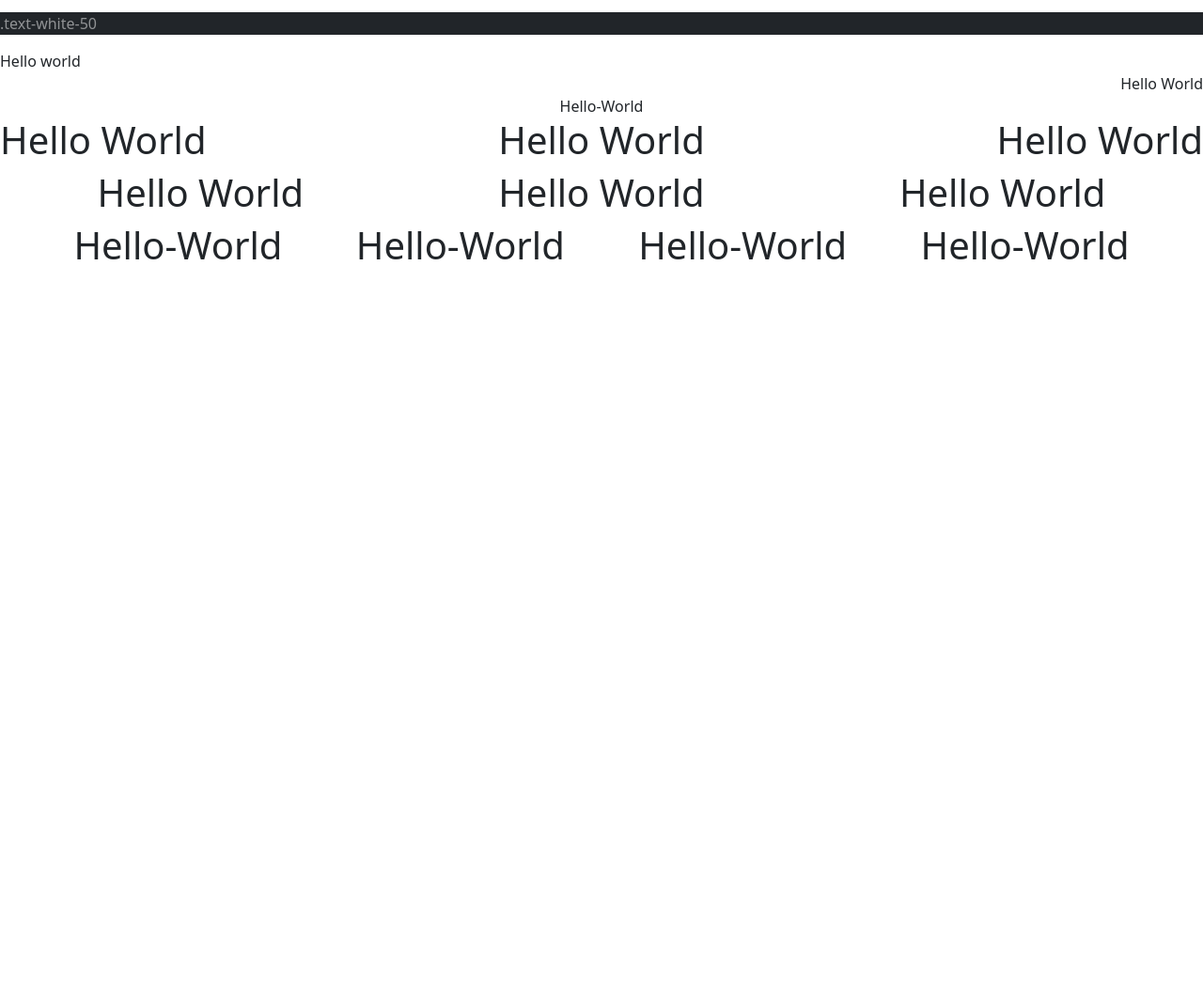
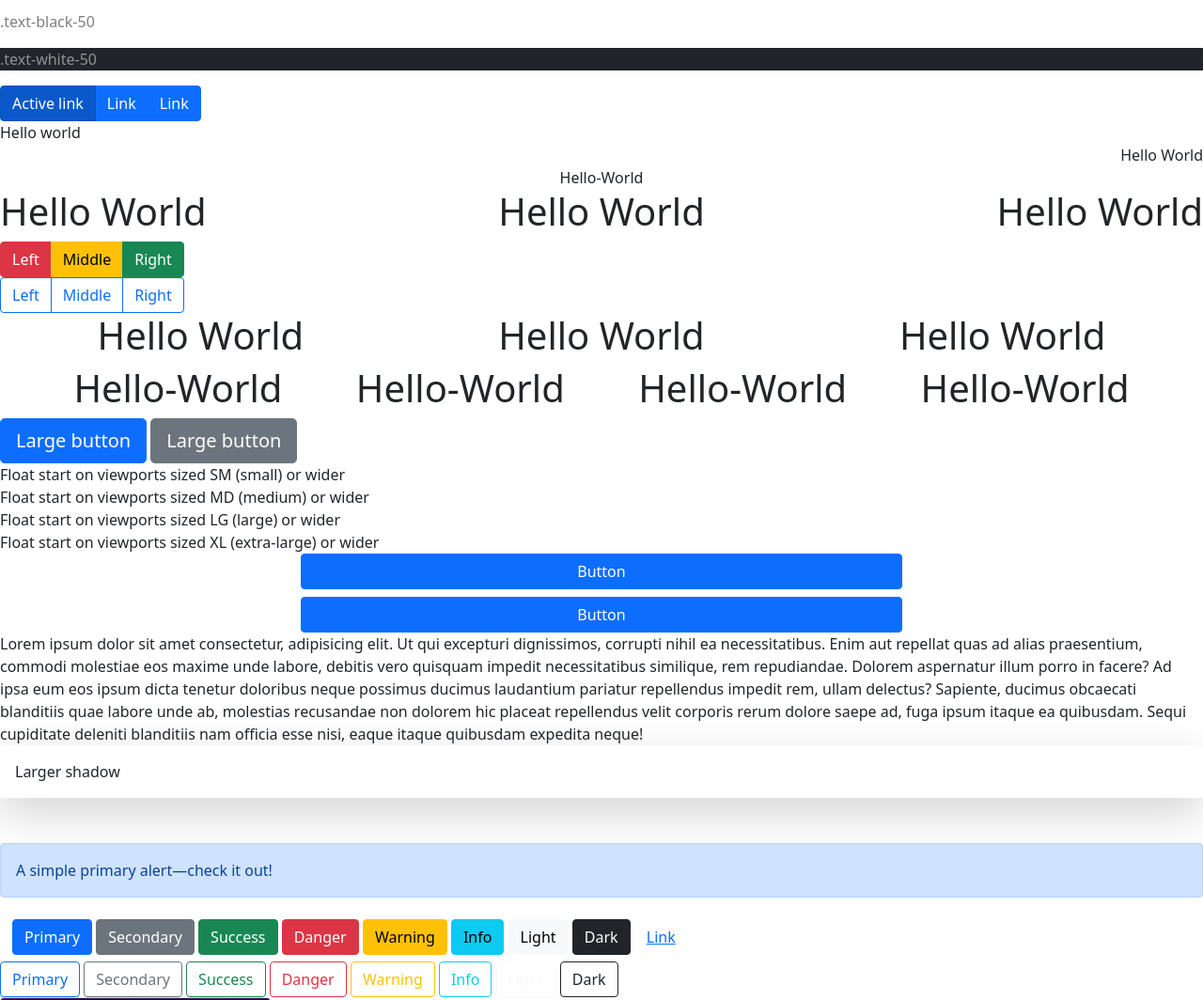
Before and after one commit to imrakim/CSS_framework_Bootstrap5, a plain HTML site: page index.html in a window 1280 px wide. Shown: the part 944-2008 px from the top of the page at 94% size. Before the commit the page ends 1237 px from the top, so only its background shows below. Drawn offline with nearby package versions, Linux system fonts and the light colour scheme.

Commit message:
learning button card alert shadow and other etc'

```diff
--- a/index.html
+++ b/index.html
@@ -1,17 +1,18 @@
 <!DOCTYPE html>
 <html lang="en">
+
 <head>
     <meta charset="UTF-8">
     <meta name="viewport" content="width=device-width, initial-scale=1.0">
     <title>Learn Bootstrap 5</title>
-    <link href="https://cdn.jsdelivr.net/npm/bootstrap@5.0.2/dist/css/bootstrap.min.css" rel="stylesheet" integrity="sha384-EVSTQN3/azprG1Anm3QDgpJLIm9Nao0Yz1ztcQTwFspd3yD65VohhpuuCOmLASjC" crossorigin="anonymous">
+    <link href="https://cdn.jsdelivr.net/npm/bootstrap@5.0.2/dist/css/bootstrap.min.css" rel="stylesheet"
+        integrity="sha384-EVSTQN3/azprG1Anm3QDgpJLIm9Nao0Yz1ztcQTwFspd3yD65VohhpuuCOmLASjC" crossorigin="anonymous">
 </head>
+
 <body>
     <div class="container">
         <h1 class="bg-danger">Hello world</h1>
-        <h2 class="bg-secondary">
-            Hello World
-        </h2>
+        <h2 class="bg-secondary">Hello World</h2>
         <h3 class="bg-success">Hello world</h3>
         <h4 class="bg-warning">Hello World</h4>
         <h5 class="bg-info">Hello world</h5>
@@ -29,6 +30,9 @@
         <span class="border-bottom">Hello World</span>
         <span class="border-start">Hello World</span>
     </div>
+    <button type="button" class="btn btn-primary">
+        Notifications <span class="badge bg-secondary">4</span>
+    </button>
     <div class="color">
         <p class="text-primary">.text-primary</p>
         <p class="text-secondary">.text-secondary</p>
@@ -44,6 +48,15 @@
         <p class="text-black-50">.text-black-50</p>
         <p class="text-white-50 bg-dark">.text-white-50</p>
     </div>
+    <div class="grp-btn">
+        <div class="btn-group">
+            <a href="#" class="btn btn-primary active" aria-current="page">Active link</a>
+            <a href="#" class="btn btn-primary">Link</a>
+            <a href="#" class="btn btn-primary">Link</a>
+          </div>
+    </div>
+    <div class="outline-grp-btn">
+    </div>
     <div class="d-flex justify-content-start">Hello world</div>
     <div class="d-flex justify-content-end">Hello World</div>
     <div class="d-flex justify-content-center">Hello-World</div>
@@ -51,6 +64,18 @@
         <h1>Hello World</h1>
         <h1>Hello World</h1>
         <h1>Hello World</h1>
+    </div>
+    <div class="mixed-btn">
+        <div class="btn-group" role="group" aria-label="Basic mixed styles example">
+            <button type="button" class="btn btn-danger">Left</button>
+            <button type="button" class="btn btn-warning">Middle</button>
+            <button type="button" class="btn btn-success">Right</button>
+          </div>
+    </div>
+    <div class="btn-group" role="group" aria-label="Basic outlined example">
+        <button type="button" class="btn btn-outline-primary">Left</button>
+        <button type="button" class="btn btn-outline-primary">Middle</button>
+        <button type="button" class="btn btn-outline-primary">Right</button>
       </div>
     <div class="d-flex justify-content-around">
         <h1>Hello World</h1>
@@ -63,5 +88,65 @@
         <h1>Hello-World</h1>
         <h1>Hello-World</h1>
     </div>
+    <div class="big-btn">
+        <button type="button" class="btn btn-primary btn-lg">Large button</button>
+<button type="button" class="btn btn-secondary btn-lg">Large button</button>
+    </div>
+    <div class="float">
+        <div class="float-sm-start">Float start on viewports sized SM (small) or wider</div><br>
+        <div class="float-md-start">Float start on viewports sized MD (medium) or wider</div><br>
+        <div class="float-lg-start">Float start on viewports sized LG (large) or wider</div><br>
+        <div class="float-xl-start">Float start on viewports sized XL (extra-large) or wider</div><br>
+    </div>
+    <div class="center-btn">
+        <div class="d-grid gap-2 col-6 mx-auto">
+            <button class="btn btn-primary" type="button">Button</button>
+            <button class="btn btn-primary" type="button">Button</button>
+          </div>
+    </div>
+    <div class="overflow-scroll">Lorem ipsum dolor sit amet consectetur, adipisicing elit. Ut qui excepturi dignissimos,
+        corrupti nihil ea necessitatibus. Enim aut repellat quas ad alias praesentium, commodi molestiae eos maxime unde
+        labore, debitis vero quisquam impedit necessitatibus similique, rem repudiandae. Dolorem aspernatur illum porro
+        in facere? Ad ipsa eum eos ipsum dicta tenetur doloribus neque possimus ducimus laudantium pariatur repellendus
+        impedit rem, ullam delectus? Sapiente, ducimus obcaecati blanditiis quae labore unde ab, molestias recusandae
+        non dolorem hic placeat repellendus velit corporis rerum dolore saepe ad, fuga ipsum itaque ea quibusdam. Sequi
+        cupiditate deleniti blanditiis nam officia esse nisi, eaque itaque quibusdam expedita neque!
+    </div>
+    <div class="shadow-lg p-3 mb-5 bg-body rounded">Larger shadow</div>
+    <div class="alert alert-primary" role="alert">
+        A simple primary alert—check it out!
+    </div>
+    <div class="btn">
+        <button type="button" class="btn btn-primary">Primary</button>
+        <button type="button" class="btn btn-secondary">Secondary</button>
+        <button type="button" class="btn btn-success">Success</button>
+        <button type="button" class="btn btn-danger">Danger</button>
+        <button type="button" class="btn btn-warning">Warning</button>
+        <button type="button" class="btn btn-info">Info</button>
+        <button type="button" class="btn btn-light">Light</button>
+        <button type="button" class="btn btn-dark">Dark</button>
+
+        <button type="button" class="btn btn-link">Link</button>
+    </div>
+    <div class="btn-outline">
+        <button type="button" class="btn btn-outline-primary">Primary</button>
+        <button type="button" class="btn btn-outline-secondary">Secondary</button>
+        <button type="button" class="btn btn-outline-success">Success</button>
+        <button type="button" class="btn btn-outline-danger">Danger</button>
+        <button type="button" class="btn btn-outline-warning">Warning</button>
+        <button type="button" class="btn btn-outline-info">Info</button>
+        <button type="button" class="btn btn-outline-light">Light</button>
+        <button type="button" class="btn btn-outline-dark">Dark</button>
+    </div>
+    <div class="card" style="width: 18rem;">
+        <img src="/assets/Blue Purple Bold How To Use SEO Pinterest Pin .png" class="card-img-top" alt="SEO">
+        <div class="card-body">
+          <h5 class="card-title">Card title</h5>
+          <p class="card-text">Some quick example text to build on the card title and make up the bulk of the card's content.</p>
+          <a href="#" class="btn btn-primary">Go somewhere</a>
+        </div>
+      </div>
+
 </body>
+
 </html>
```
Also changed, not shown: assets/Blue Purple Bold How To Use SEO Pinterest Pin .png (added). Lines whose indentation alone changed are shown as unchanged.
